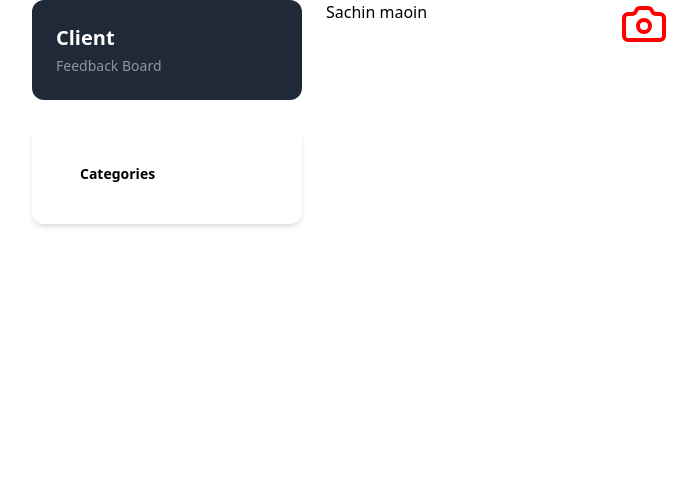
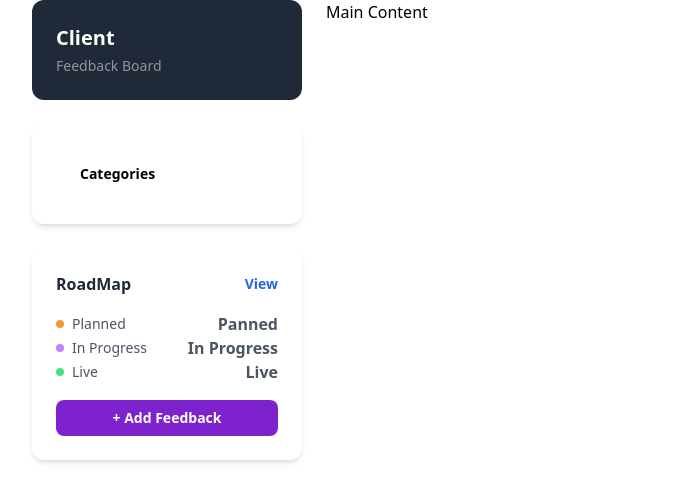
Before and after one commit to Ssharma0355/react-redux-taskmanager, a React (Create React App) app: page / in a window 1280 px wide. Shown: the top 502 px of the page, without its empty margins (32-729 px from the left). Built offline with nearby package versions, Linux system fonts and the light colour scheme.

Commit message:
side-bar-progress

```diff
--- a/src/components/SideBar.jsx
+++ b/src/components/SideBar.jsx
@@ -2,6 +2,12 @@ import React from 'react'
 
 
 const SideBar = () => {
+    const Categories =[
+        {
+        name:"Create Task"
+    },
+
+]
     return (
         <div className='lg:col-span-1 space-y-6'>
             <div className='bg-gray-800 rounded-xl p-6 text-white'>
@@ -14,7 +20,45 @@ const SideBar = () => {
                         Categories
                     </button>
                 </div>
+            </div>
+            <div className='bg-white rounded-xl p-6 shadow-md'>
+                <div className='flex justify-between items-center mb-4'>
+                    <h2 className='font-bold text-gray-800'>RoadMap</h2>
+                    <button className='text-blue-600 text-sm font-semibold'> View </button>
+                </div>
+                <div className="space-y-3">
+                    <div className="flex justify-between items-center">
+                        <div className="flex items-center gap-2">
+                        <div className="w-2 h-2 rounded-full bg-orange-400">
+                        </div>
+                        <span className="text-gray-600 text-sm">Planned</span>
+                    </div>
+                    <span className="font-bold text-gray-600" >Panned</span></div>
+                </div>
+                <div className="space-y-3">
+                    <div className="flex justify-between items-center">
+                        <div className="flex items-center gap-2">
+                        <div className="w-2 h-2 rounded-full bg-purple-400">
+                        </div>
+                        <span className="text-gray-600 text-sm">In Progress</span>
+                    </div>
+                    <span className="font-bold text-gray-600" >In Progress</span></div>
+                </div>
+                <div className="space-y-3">
+                    <div className="flex justify-between items-center">
+                        <div className="flex items-center gap-2">
+                        <div className="w-2 h-2 rounded-full bg-green-400">
+                        </div>
+                        <span className="text-gray-600 text-sm">Live</span>
+                    </div>
+                    <span className="font-bold text-gray-600" >Live</span></div>
+                </div>
+                <div className='mt-4'>
+                    <button className='w-full bg-purple-700 hover:bg-purple-800 px-4 py-2 rounded-lg font-semibold text-sm trasnition-all text-white'>
+                        + Add Feedback
+                    </button>
 
+                </div>
             </div>
         </div>
     )
--- a/src/pages/HomePage.jsx
+++ b/src/pages/HomePage.jsx
@@ -1,14 +1,12 @@
 import React from 'react'
 import SideBar from '../components/SideBar'
-import { Camera } from 'lucide-react';
 
 const HomePage = () => {
   return (
     <div className='max-w-6xl mx-auto'>
         <div className='grid grid-cols-1 lg:grid-cols-4 gap-6'>
             <SideBar />
-            Sachin maoin
-            <Camera color="red" size={48} />
+            Main Content
         </div>
     </div>
   )
```
Also changed, not shown: src/App.css (deleted, +0 -38 lines). Lines whose indentation alone changed are shown as unchanged.
